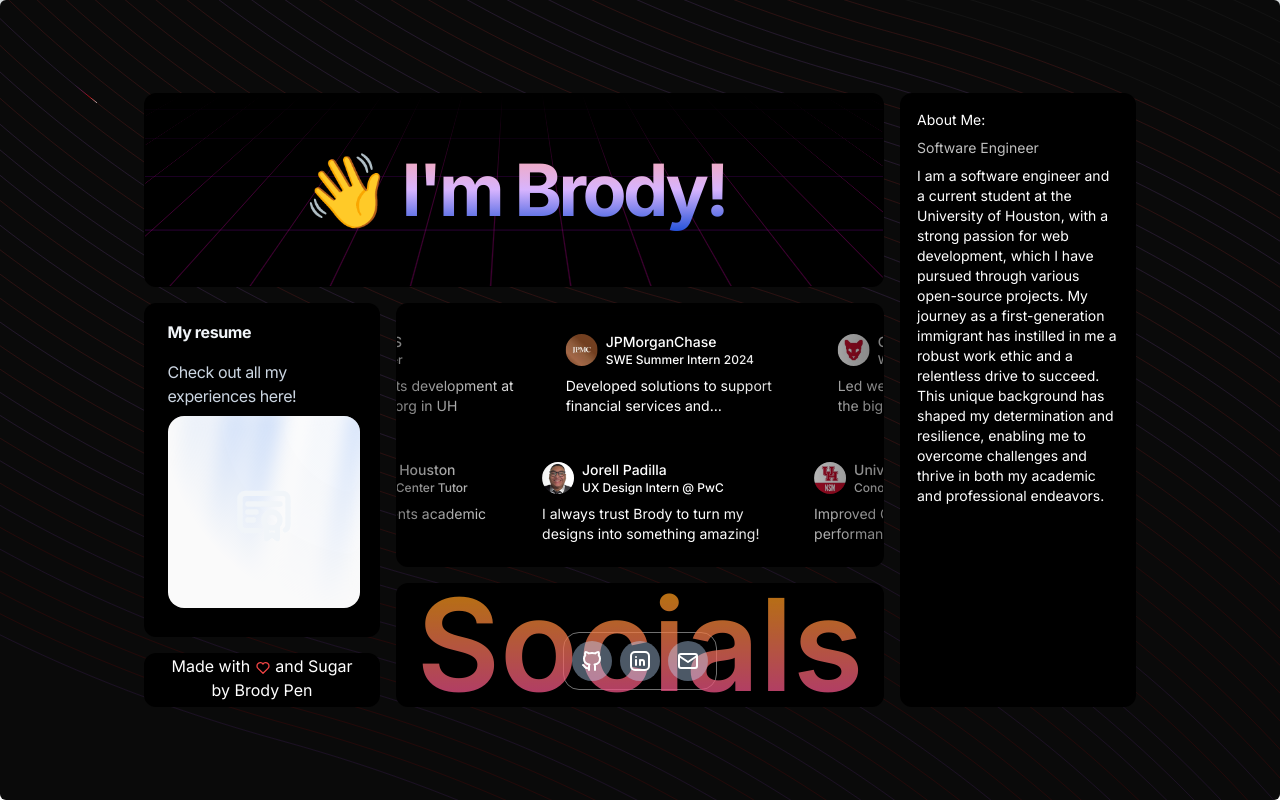
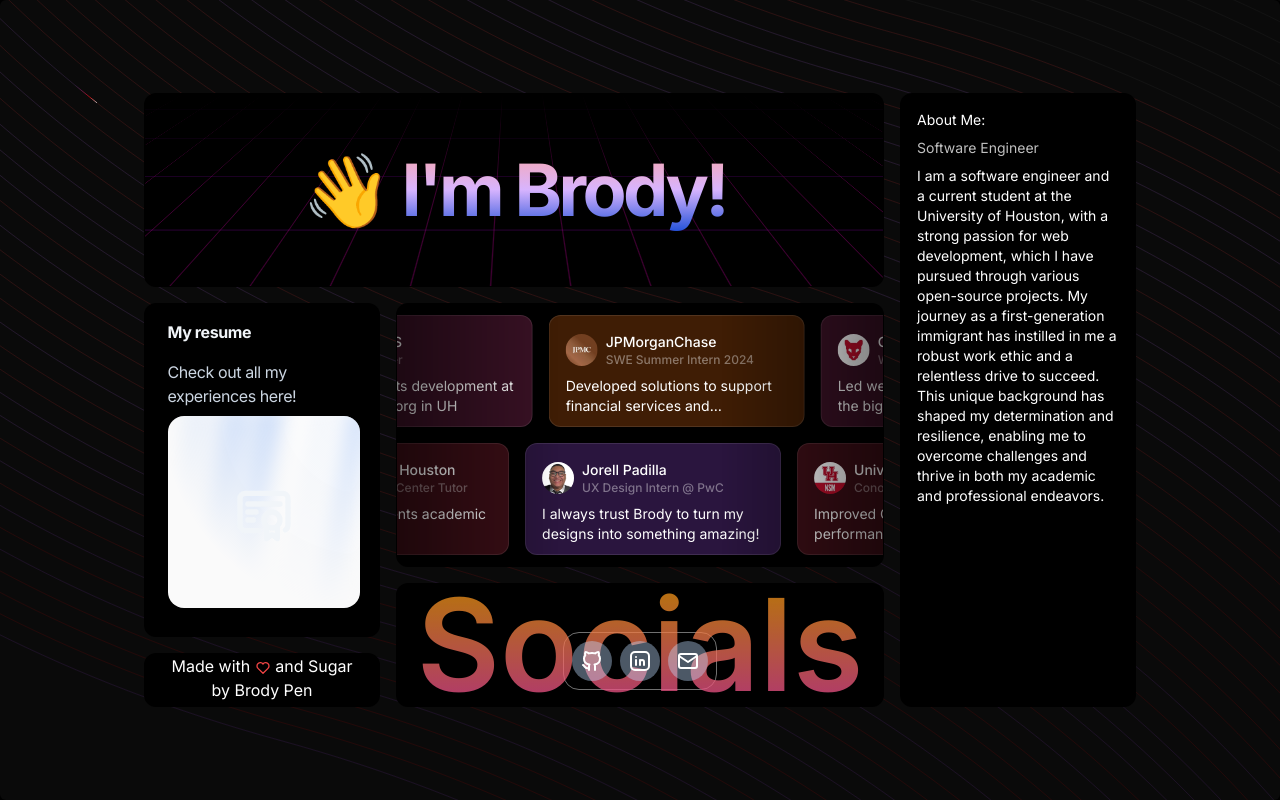
Before and after one commit to Brodypen/brodypen.com, a Next.js app: page / in a window 1280 px wide. Built offline with nearby package versions, Linux system fonts and the light colour scheme.

Commit message:
add: dark-mode-marquee

```diff
--- a/app/components/bentoBoxes/ContactCard.tsx
+++ b/app/components/bentoBoxes/ContactCard.tsx
@@ -7,7 +7,7 @@
       <p className="font-bold">Let&#39;s Work Together</p>
       <Link href="mailto:penbrody@gmail.com">
           <ShimmerButton className="shadow-2xl px-4">
-            <span className="whitespace-pre-wrap text-center text-sm font-medium leading-none tracking-tight text-white dark:from-white dark:to-slate-900/10 lg:text-lg">
+            <span className="whitespace-pre-wrap text-center text-sm font-medium leading-none tracking-tight text-white from-white to-slate-900/10 lg:text-lg">
               penbrody@gmail.com
             </span>
           </ShimmerButton>
--- a/app/components/bentoBoxes/MarqueeBox.tsx
+++ b/app/components/bentoBoxes/MarqueeBox.tsx
@@ -9,21 +9,21 @@
     username: "SWE Summer Intern 2024",
     body: "Developed solutions to support financial services and operations. ",
     img: "/marqueeAssets/JPMorganChase.jpeg",
-    className: "dark:bg-orange-500/[.25]",
+    className: "bg-orange-500/[.25]",
   },
   {
     name: "CougarCS",
     username: "Web Master",
     body: "Led web projects development at the biggest CS org in UH",
     img: "/marqueeAssets/cougarCS_WebDev.jpeg",
-    className: "dark:bg-pink-500/[.25]",
+    className: "bg-pink-500/[.25]",
   },
   {
     name: "University of Houston",
     username: "ConocoPhilips Center Tutor",
     body: "Improved CS Students academic performance.",
     img: "/marqueeAssets/UHNSM_Tutor.jpeg",
-    className: "dark:bg-rose-500/[.25]",
+    className: "bg-rose-500/[.25]",
   },
 ];
 // bg-blue-500
@@ -41,7 +41,7 @@
     username: "UX Design Intern @ PwC",
     body: "I always trust Brody to turn my designs into something amazing!",
     img: "/marqueeAssets/JorellP.jpeg",
-    className: "dark:bg-purple-500/[.25]",
+    className: "bg-purple-500/[.25]",
   },
   // {
   //   name: "John",
@@ -113,9 +113,9 @@
       className={cn(
         "relative w-64 h-28 cursor-pointer overflow-hidden rounded-xl border p-4",
         // light styles
-        "border-gray-950/[.1] bg-gray-950/[.01] hover:bg-gray-950/[.05]",
+        // "border-gray-950/[.1] bg-gray-950/[.01] hover:bg-gray-950/[.05]",
         // dark styles
-        "dark:border-gray-50/[.1] dark:bg-red-500/[.25] dark:hover:bg-gray-50/[.05]",
+        "border-gray-50/[.1] bg-red-500/[.25] hover:bg-gray-50/[.05]",
         className
       )}
     >
@@ -128,10 +128,10 @@
           src={img}
         />
         <div className="flex flex-col">
-          <figcaption className="text-sm font-medium dark:text-white">
+          <figcaption className="text-sm font-medium text-white">
             {name}
           </figcaption>
-          <p className="text-xs font-medium dark:text-white/40">{username}</p>
+          <p className="text-xs font-medium text-white/40">{username}</p>
         </div>
       </div>
       <blockquote className="mt-2 text-sm line-clamp-2">{body}</blockquote>
@@ -152,8 +152,8 @@
           <ReviewCard key={review.username} {...review} />
         ))}
       </Marquee>
-      <div className="pointer-events-none absolute inset-y-0 left-0 w-1/3 bg-gradient-to-r from-black/50 dark:from-background"></div>
-      <div className="pointer-events-none absolute inset-y-0 right-0 w-1/3 bg-gradient-to-l from-black/50 dark:from-background"></div>
+      <div className="pointer-events-none absolute inset-y-0 left-0 w-1/3 bg-gradient-to-r from-black/50 from-background"></div>
+      <div className="pointer-events-none absolute inset-y-0 right-0 w-1/3 bg-gradient-to-l from-black/50 from-background"></div>
     </div>
   );
 };
--- a/app/components/bentoGridComponent.tsx
+++ b/app/components/bentoGridComponent.tsx
@@ -20,7 +20,7 @@
           className={
             i === 2
               ? cn(
-                  "dark:hover:bg-black/0 dark:hover:border-none pb-2",
+                  "hover:bg-black/0 hover:border-none pb-2",
                   item.className
                 )
               : item.className
--- a/app/globals.css
+++ b/app/globals.css
@@ -3,10 +3,10 @@
 @tailwind utilities;
 
 :root {
-  --foreground-rgb: 0, 0, 0;
-  --background-start-rgb: 214, 219, 220;
-  --background-end-rgb: 255, 255, 255;
-}
+    --foreground-rgb: 255, 255, 255;
+    --background-start-rgb: 0, 0, 0;
+    --background-end-rgb: 0, 0, 0;
+  }
 
 @media (prefers-color-scheme: dark) {
   :root {
```
